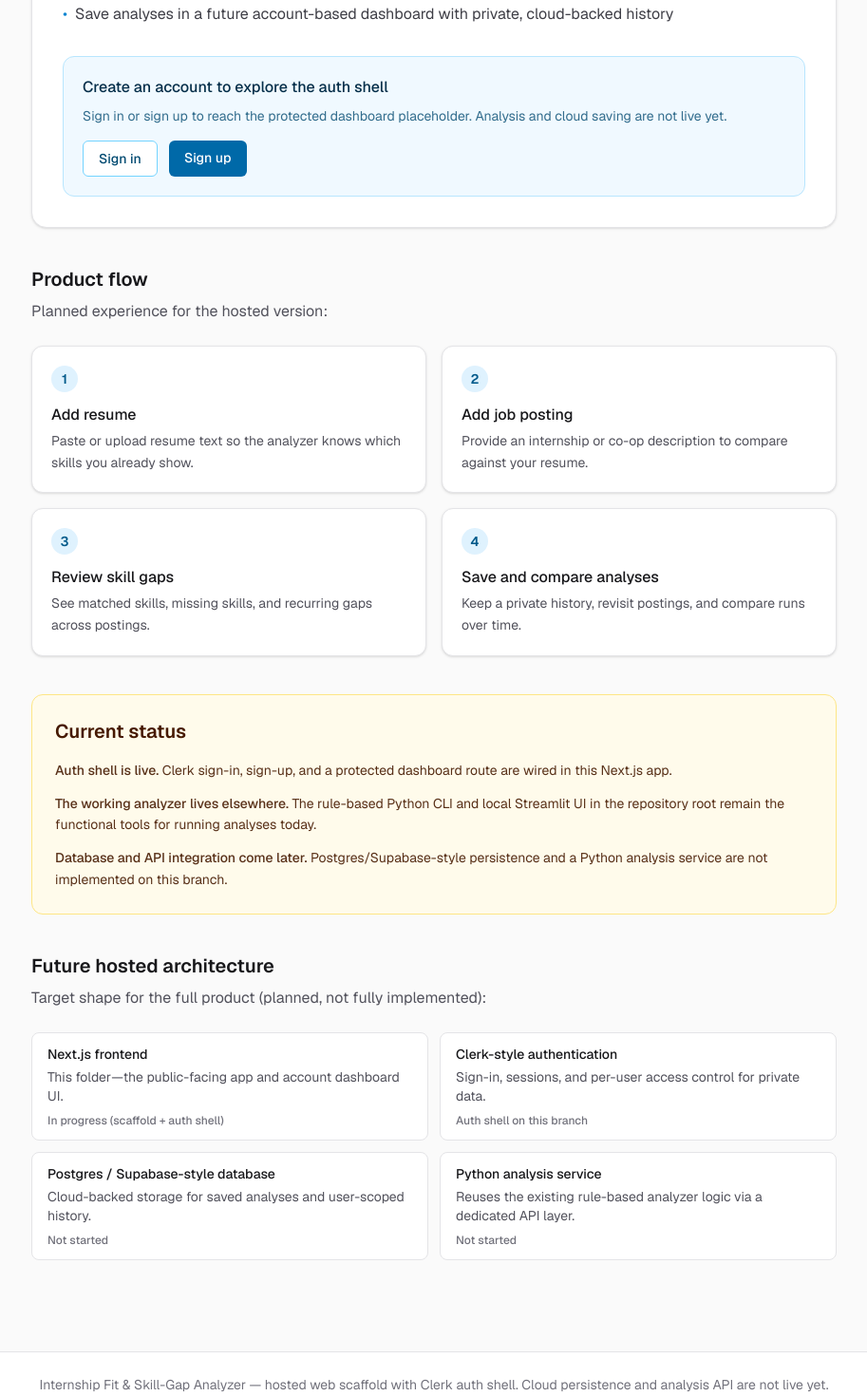
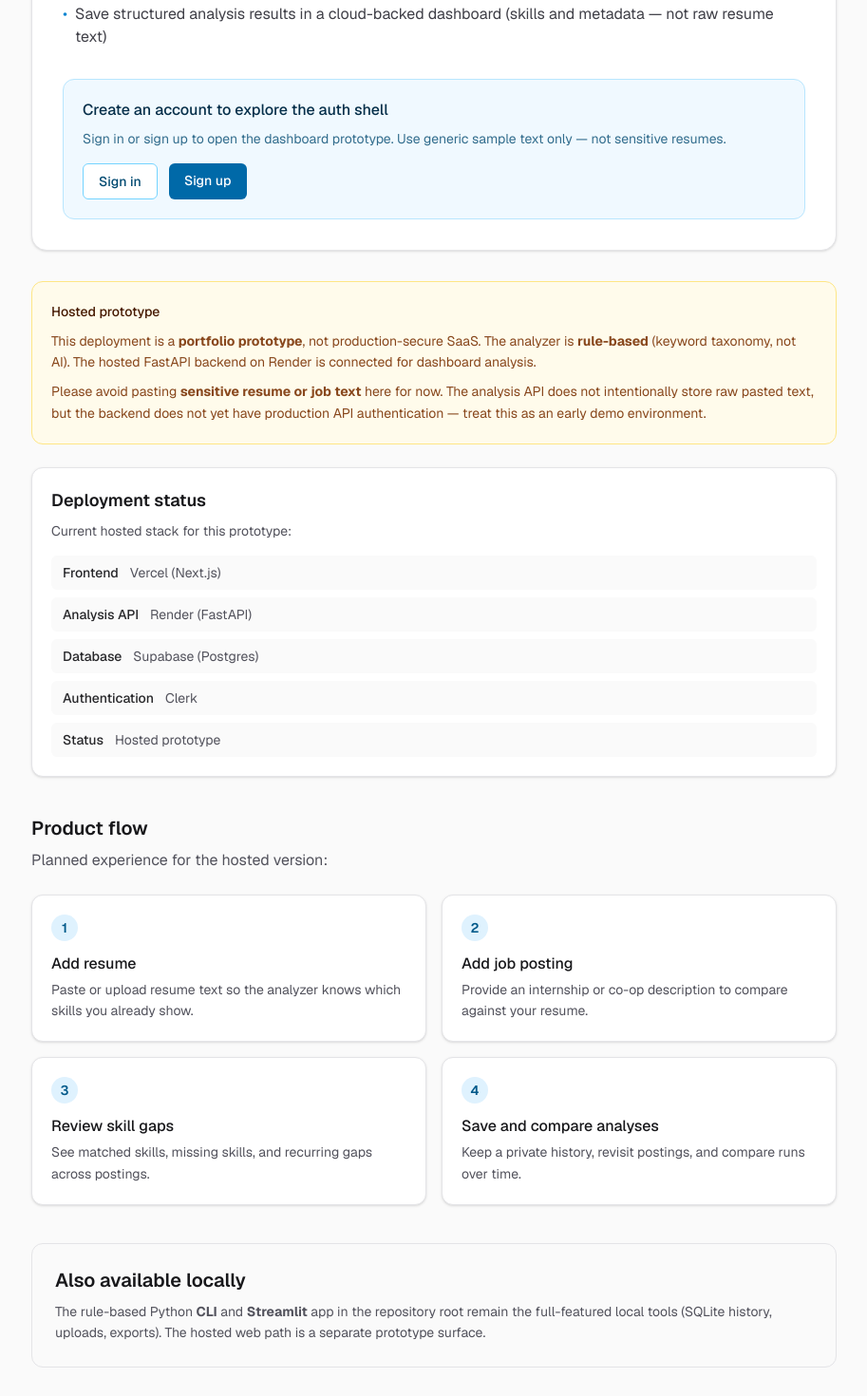
Before and after one commit to cooperrobillard/internship-fit-gap-analyzer, a Next.js app in the folder web/: page / in a window 1280 px wide. Shown: the part 460-1930 px from the top of the page at 95% size, without its empty margins (183-1096 px from the left). Built offline with nearby package versions, Linux system fonts and the light colour scheme; no server answers.

Commit message:
Add hosted prototype notice to web app

```diff
--- a/web/src/app/dashboard/page.tsx
+++ b/web/src/app/dashboard/page.tsx
@@ -1,5 +1,9 @@
 import { auth } from "@clerk/nextjs/server";
 import { DashboardInteractiveSection } from "@/components/dashboard-interactive-section";
+import {
+  DeploymentStatusSection,
+  HostedPrototypeNotice,
+} from "@/components/hosted-prototype-info";
 
 const placeholderCards = [
   {
@@ -27,22 +31,22 @@ export default async function DashboardPage() {
     <main className="mx-auto max-w-4xl flex-1 px-6 py-12">
       <section className="rounded-2xl border border-zinc-200 bg-white p-8 shadow-sm">
         <p className="mb-3 inline-block rounded-full bg-sky-50 px-3 py-1 text-xs font-medium text-sky-800">
-          Account dashboard (shell)
+          Account dashboard
         </p>
         <h1 className="text-3xl font-semibold tracking-tight text-zinc-900">
-          Your future account dashboard
+          Your account dashboard
         </h1>
         <p className="mt-4 max-w-2xl text-zinc-600">
           You are signed in{userId ? ` (user ${userId.slice(0, 8)}…)` : ""}.
-          The analysis form calls a <strong>local FastAPI service</strong> (not
-          deployed). Cloud save stores skills and metadata only — not raw resume
-          or job text. Supabase status, saved analyses, and test cloud save are
-          available below.
+          The analysis form calls the <strong>hosted FastAPI service</strong> on
+          Render. Cloud save stores skills and metadata only — not raw resume or
+          job text.
         </p>
-        <p className="mt-4 text-sm text-amber-800">
-          For full local workflows (CLI, SQLite history, uploads), use the Python
-          CLI and Streamlit app in the repository root.
-        </p>
+
+        <div className="mt-6 space-y-6">
+          <HostedPrototypeNotice />
+          <DeploymentStatusSection />
+        </div>
 
         <DashboardInteractiveSection />
       </section>
@@ -50,8 +54,8 @@ export default async function DashboardPage() {
       <section className="mt-10">
         <h2 className="text-xl font-semibold text-zinc-900">Coming soon</h2>
         <p className="mt-2 text-sm text-zinc-600">
-          Placeholder cards for future dashboard areas. Local web + API prototype
-          exists; hosted deployment is not ready yet.
+          Placeholder cards for future dashboard areas. Core hosted analysis and
+          prototype save are live; product polish and security hardening continue.
         </p>
         <ul className="mt-6 grid gap-4 sm:grid-cols-2">
           {placeholderCards.map((card) => (
--- a/web/src/app/page.tsx
+++ b/web/src/app/page.tsx
@@ -1,5 +1,9 @@
 import { Show } from "@clerk/nextjs";
 import Link from "next/link";
+import {
+  DeploymentStatusSection,
+  HostedPrototypeNotice,
+} from "@/components/hosted-prototype-info";
 
 export default function Home() {
   return (
@@ -7,7 +11,7 @@ export default function Home() {
       <main className="mx-auto max-w-4xl px-6 py-12">
         <section className="rounded-2xl border border-zinc-200 bg-white p-8 shadow-sm">
           <p className="mb-3 inline-block rounded-full bg-sky-50 px-3 py-1 text-xs font-medium text-sky-800">
-            Future hosted product
+            Hosted prototype
           </p>
           <h2 className="text-3xl font-semibold tracking-tight text-zinc-900 sm:text-4xl">
             Compare resume skills against internship and co-op postings
@@ -36,8 +40,8 @@ export default function Home() {
                 •
               </span>
               <span>
-                Save analyses in a future account-based dashboard with private,
-                cloud-backed history
+                Save structured analysis results in a cloud-backed dashboard
+                (skills and metadata — not raw resume text)
               </span>
             </li>
           </ul>
@@ -48,8 +52,8 @@ export default function Home() {
                 Create an account to explore the auth shell
               </p>
               <p className="mt-2 text-sm text-sky-900/80">
-                Sign in or sign up to reach the protected dashboard placeholder.
-                Analysis and cloud saving are not live yet.
+                Sign in or sign up to open the dashboard prototype. Use generic
+                sample text only — not sensitive resumes.
               </p>
               <div className="mt-4 flex flex-wrap gap-3">
                 <Link
@@ -72,8 +76,8 @@ export default function Home() {
             <div className="mt-8 rounded-xl border border-emerald-200 bg-emerald-50 p-5">
               <p className="font-medium text-emerald-950">You are signed in</p>
               <p className="mt-2 text-sm text-emerald-900/80">
-                Open the dashboard to see placeholder account sections. Real saved
-                analyses and cloud history will arrive in later branches.
+                Open the dashboard to run hosted rule-based analysis and optional
+                prototype cloud save. This is not production-secure SaaS yet.
               </p>
               <Link
                 href="/dashboard"
@@ -84,6 +88,11 @@ export default function Home() {
             </div>
           </Show>
         </section>
+
+        <div className="mt-8 space-y-6">
+          <HostedPrototypeNotice />
+          <DeploymentStatusSection />
+        </div>
 
         <section className="mt-10">
           <h3 className="text-xl font-semibold text-zinc-900">Product flow</h3>
@@ -129,76 +138,20 @@ export default function Home() {
           </ol>
         </section>
 
-        <section className="mt-10 rounded-xl border border-amber-200 bg-amber-50 p-6">
-          <h3 className="text-xl font-semibold text-amber-950">Current status</h3>
-          <ul className="mt-4 space-y-3 text-sm leading-relaxed text-amber-950/90">
-            <li>
-              <strong className="font-medium">Auth shell is live.</strong> Clerk
-              sign-in, sign-up, and a protected dashboard route are wired in this
-              Next.js app.
-            </li>
-            <li>
-              <strong className="font-medium">The working analyzer lives elsewhere.</strong>{" "}
-              The rule-based Python CLI and local Streamlit UI in the repository
-              root remain the functional tools for running analyses today.
-            </li>
-            <li>
-              <strong className="font-medium">Database and API integration come later.</strong>{" "}
-              Postgres/Supabase-style persistence and a Python analysis service
-              are not implemented on this branch.
-            </li>
-          </ul>
-        </section>
-
-        <section className="mt-10">
-          <h3 className="text-xl font-semibold text-zinc-900">
-            Future hosted architecture
-          </h3>
-          <p className="mt-2 text-zinc-600">
-            Target shape for the full product (planned, not fully implemented):
+        <section className="mt-10 rounded-xl border border-zinc-200 bg-zinc-50 p-6">
+          <h3 className="text-xl font-semibold text-zinc-900">Also available locally</h3>
+          <p className="mt-2 text-sm leading-relaxed text-zinc-600">
+            The rule-based Python <strong>CLI</strong> and <strong>Streamlit</strong> app
+            in the repository root remain the full-featured local tools (SQLite history,
+            uploads, exports). The hosted web path is a separate prototype surface.
           </p>
-          <ul className="mt-6 grid gap-3 sm:grid-cols-2">
-            {[
-              {
-                title: "Next.js frontend",
-                body: "This folder—the public-facing app and account dashboard UI.",
-                status: "In progress (scaffold + auth shell)",
-              },
-              {
-                title: "Clerk-style authentication",
-                body: "Sign-in, sessions, and per-user access control for private data.",
-                status: "Auth shell on this branch",
-              },
-              {
-                title: "Postgres / Supabase-style database",
-                body: "Cloud-backed storage for saved analyses and user-scoped history.",
-                status: "Not started",
-              },
-              {
-                title: "Python analysis service",
-                body: "Reuses the existing rule-based analyzer logic via a dedicated API layer.",
-                status: "Not started",
-              },
-            ].map((item) => (
-              <li
-                key={item.title}
-                className="rounded-lg border border-zinc-200 bg-white px-4 py-3 text-sm"
-              >
-                <p className="font-medium text-zinc-900">{item.title}</p>
-                <p className="mt-1 text-zinc-600">{item.body}</p>
-                <p className="mt-2 text-xs font-medium text-zinc-500">
-                  {item.status}
-                </p>
-              </li>
-            ))}
-          </ul>
         </section>
       </main>
 
       <footer className="mt-12 border-t border-zinc-200 bg-white py-6">
         <p className="mx-auto max-w-4xl px-6 text-center text-sm text-zinc-500">
-          Internship Fit &amp; Skill-Gap Analyzer — hosted web scaffold with Clerk
-          auth shell. Cloud persistence and analysis API are not live yet.
+          Internship Fit &amp; Skill-Gap Analyzer — hosted prototype (Vercel +
+          Render + Supabase + Clerk). Not production-secure SaaS.
         </p>
       </footer>
     </div>
--- /dev/null
+++ b/web/src/components/hosted-prototype-info.tsx
@@ -0,0 +1,50 @@
+/** Hosted prototype notice and deployment stack — shared by landing and dashboard. */
+
+export function HostedPrototypeNotice() {
+  return (
+    <div className="rounded-xl border border-amber-200 bg-amber-50 p-5 text-sm leading-relaxed text-amber-950">
+      <p className="font-medium text-amber-950">Hosted prototype</p>
+      <p className="mt-2 text-amber-900/90">
+        This deployment is a <strong>portfolio prototype</strong>, not production-secure
+        SaaS. The analyzer is <strong>rule-based</strong> (keyword taxonomy, not AI).
+        The hosted FastAPI backend on Render is connected for dashboard analysis.
+      </p>
+      <p className="mt-2 text-amber-900/90">
+        Please avoid pasting <strong>sensitive resume or job text</strong> here for
+        now. The analysis API does not intentionally store raw pasted text, but the
+        backend does not yet have production API authentication — treat this as an
+        early demo environment.
+      </p>
+    </div>
+  );
+}
+
+const deploymentRows = [
+  { layer: "Frontend", platform: "Vercel (Next.js)" },
+  { layer: "Analysis API", platform: "Render (FastAPI)" },
+  { layer: "Database", platform: "Supabase (Postgres)" },
+  { layer: "Authentication", platform: "Clerk" },
+  { layer: "Status", platform: "Hosted prototype" },
+] as const;
+
+export function DeploymentStatusSection() {
+  return (
+    <section className="rounded-xl border border-zinc-200 bg-white p-5 shadow-sm">
+      <h3 className="text-lg font-semibold text-zinc-900">Deployment status</h3>
+      <p className="mt-2 text-sm text-zinc-600">
+        Current hosted stack for this prototype:
+      </p>
+      <dl className="mt-4 space-y-2 text-sm">
+        {deploymentRows.map((row) => (
+          <div
+            key={row.layer}
+            className="flex flex-wrap gap-x-3 gap-y-1 rounded-md bg-zinc-50 px-3 py-2"
+          >
+            <dt className="font-medium text-zinc-800">{row.layer}</dt>
+            <dd className="text-zinc-600">{row.platform}</dd>
+          </div>
+        ))}
+      </dl>
+    </section>
+  );
+}
```
Also changed, not shown: 1 other file (tests, documents, lock files or other folders).
